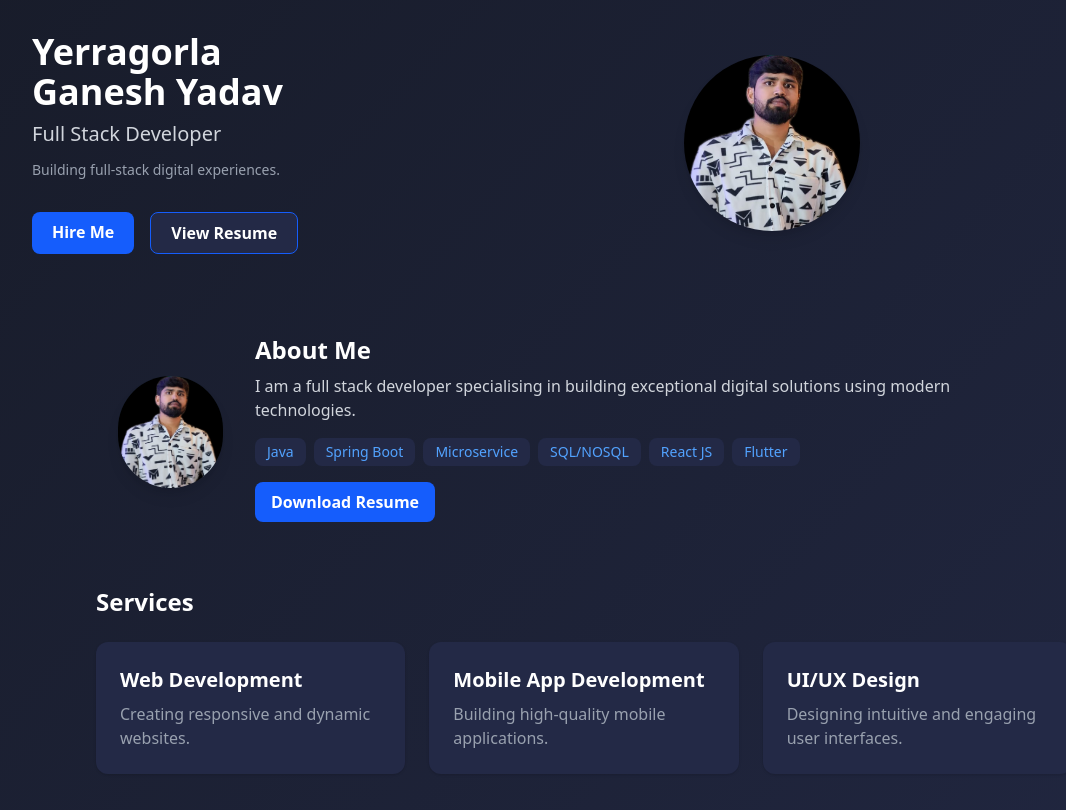
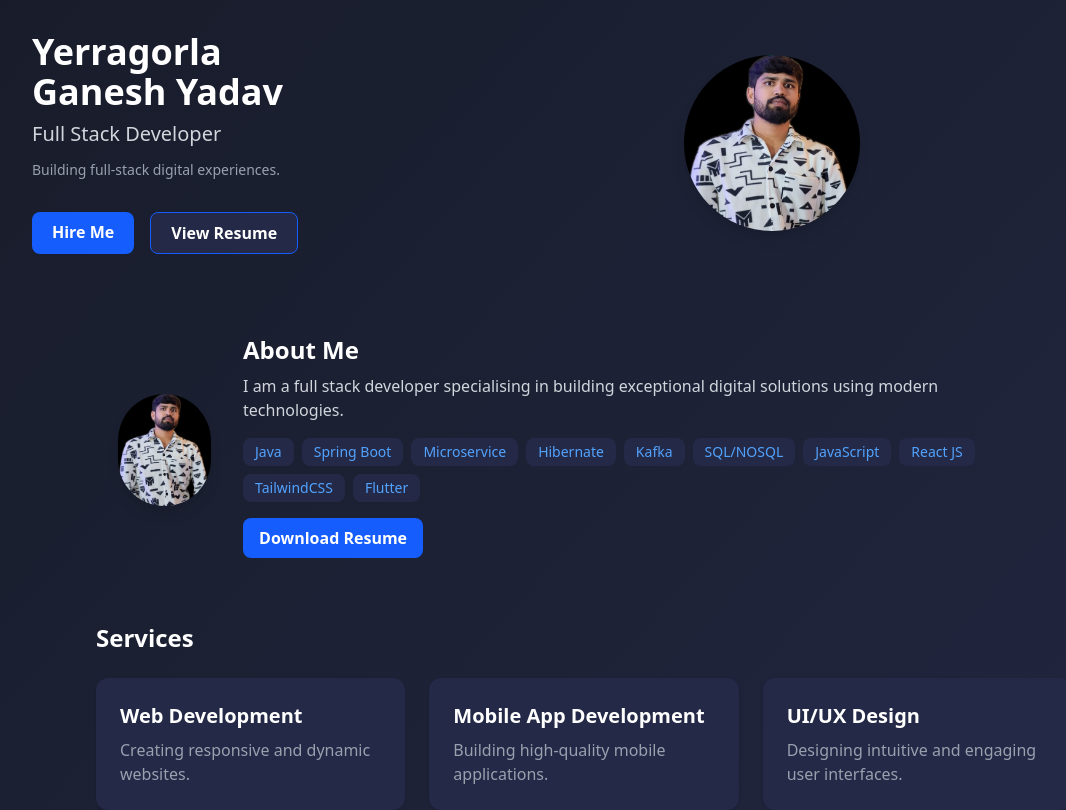
Before and after one commit to yerragorlaganeshyadav/yerragorlaganeshyadav.github.io, a React (Vite) app: page / in a window 1280 px wide. Shown: the top 810 px of the page, without its empty margins (56-1122 px from the left). Built offline with nearby package versions, Linux system fonts and the light colour scheme.

Commit message:
implemented new changes and also contact links

```diff
--- a/src/components/Portfolio.jsx
+++ b/src/components/Portfolio.jsx
@@ -7,8 +7,12 @@ const skills = [
   "Java",
   "Spring Boot",
   "Microservice",
+  "Hibernate",
+  "Kafka",
   "SQL/NOSQL",
+  "JavaScript",
   "React JS",
+  "TailwindCSS",
   "Flutter",
 ];
 const services = [
@@ -178,7 +182,7 @@ const Portfolio = () => (
       </div>
       <a
         class="text-blue-800 underline"
-        href="mailto:ganeshyadav.freelancer@gmailo.com"
+        href="mailto:ganeshyadav.freelancer@gmail.com"
       >
         <p>ganeshyadav.freelancer@gmail.com</p>
       </a>
```
